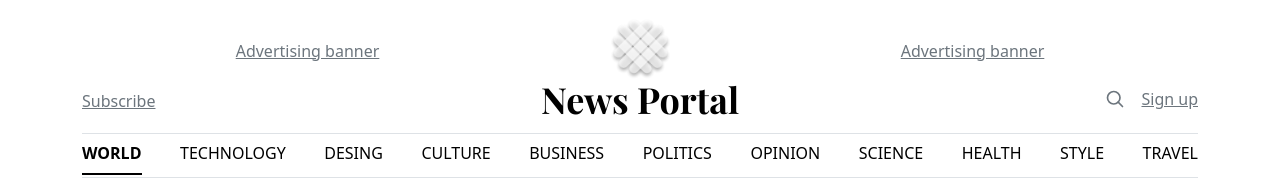
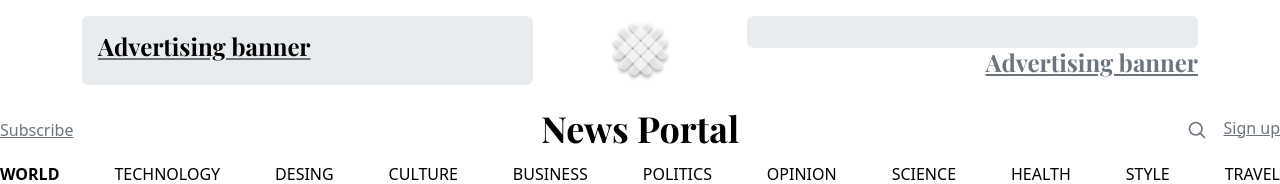
Before and after one commit to DauletBai/news-portal-template, a plain HTML site: page index.html in a window 1280 px wide. Shown: the top 184 px of the page. Drawn offline with nearby package versions, Linux system fonts and the light colour scheme.

Commit message:
https://github.com/DauletBai/news-portel-template.git

```diff
--- a/index.html
+++ b/index.html
@@ -153,15 +153,27 @@
     </svg>
 
     <div class="container">
-      <header class="border-bottom lh-1 py-3">
-        <div class="row flex-nowrap justify-content-between align-items-center">
-          <div class="col-5 text-center pt-1"><a class="link-secondary" href="#">Advertising banner</a></div>
+      <header class="lh-1 py-3">
+        <div class="row flex-nowrap align-items-center">
+          <div class="col-5 text-start">
+            <a class="link-secondary" href="#">
+              <div class="p-3 rounded text-body-emphasis bg-body-secondary">
+                <h1 class="h4">Advertising banner</h1>
+              </div>
+            </a>
+          </div>
           <div class="col-2 text-center">
             <a class="blog-header-logo text-body-emphasis text-decoration-none" href="#">
               <img src="assets/brand/logo.png" width="65" alt="logotype" title="Shanraq">
             </a>
           </div>
-          <div class="col-5 text-center pt-1"><a class="link-secondary" href="#">Advertising banner</a></div>
+          <div class="col-5 text-end">
+            <a class="link-secondary" href="#">
+              <div class="p-3 rounded text-body-emphasis bg-body-secondary"></div>
+                <h1 class="h4">Advertising banner</h>
+              </div>
+            </a>
+          </div>
         </div>
         <div class="row flex-nowrap justify-content-between align-items-center">
           <div class="col-4 pt-1">
```
